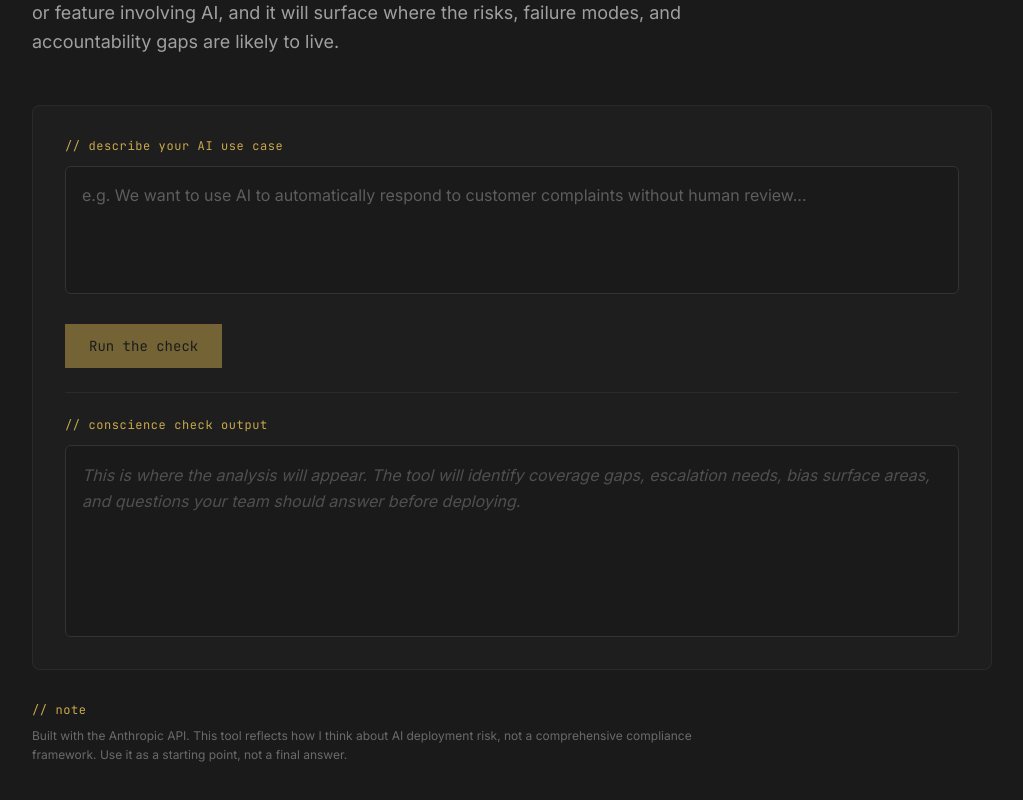
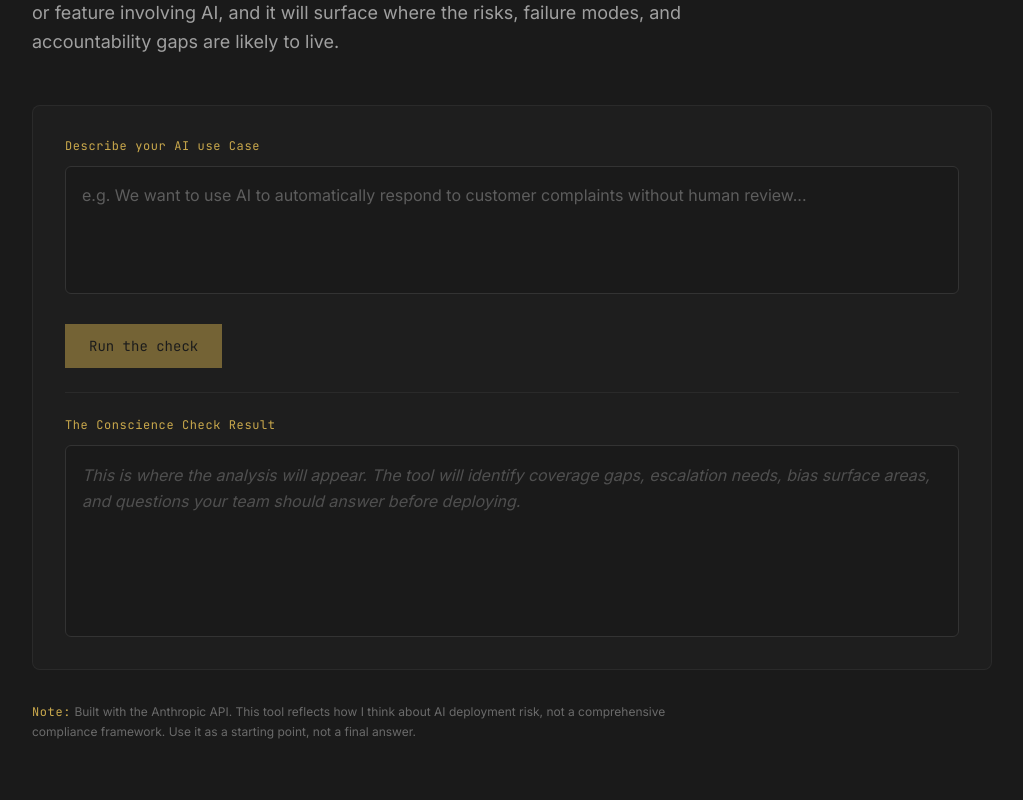
Before and after one commit to Megatukad/v0-the-wired-conscience, a Next.js app: page / in a window 1280 px wide. Shown: the part 3935-4735 px from the top of the page, without its empty margins (128-1151 px from the left). Built offline with nearby package versions, Linux system fonts and the light colour scheme.

Commit message:
feat: streamline label and note alignment in UI\n\nRemove '//' prefix from labels and inline disclaimer text.

```diff
--- a/components/sections/tool-section.tsx
+++ b/components/sections/tool-section.tsx
@@ -37,7 +37,7 @@ export function ToolSection() {
           {/* Input area */}
           <div>
             <label className="block font-mono text-xs text-accent mb-3 tracking-wider">
-              // describe your AI use case
+              Describe your AI use Case
             </label>
             <textarea
               value={input}
@@ -61,7 +61,7 @@ export function ToolSection() {
           {/* Output area */}
           <div className="pt-6 border-t border-border/60">
             <label className="block font-mono text-xs text-accent mb-3 tracking-wider">
-              // conscience check output
+              The Conscience Check Result
             </label>
             <div className="w-full min-h-48 bg-background border border-border rounded-md p-4">
               {output ? (
@@ -77,14 +77,10 @@ export function ToolSection() {
       </div>
 
       {/* Tool context */}
-      <div className="mt-8 max-w-2xl">
-        <span className="block font-mono text-xs text-accent mb-2 tracking-wider">
-          // note
-        </span>
-        <p className="text-xs text-muted-foreground/60 leading-relaxed">
-          Built with the Anthropic API. This tool reflects how I think about AI deployment risk, not a comprehensive compliance framework. Use it as a starting point, not a final answer.
-        </p>
-      </div>
+      <p className="mt-8 max-w-2xl text-xs text-muted-foreground/60 leading-relaxed">
+        <span className="font-mono text-accent tracking-wider">Note:</span>{' '}
+        Built with the Anthropic API. This tool reflects how I think about AI deployment risk, not a comprehensive compliance framework. Use it as a starting point, not a final answer.
+      </p>
     </Section>
   )
 }
```
